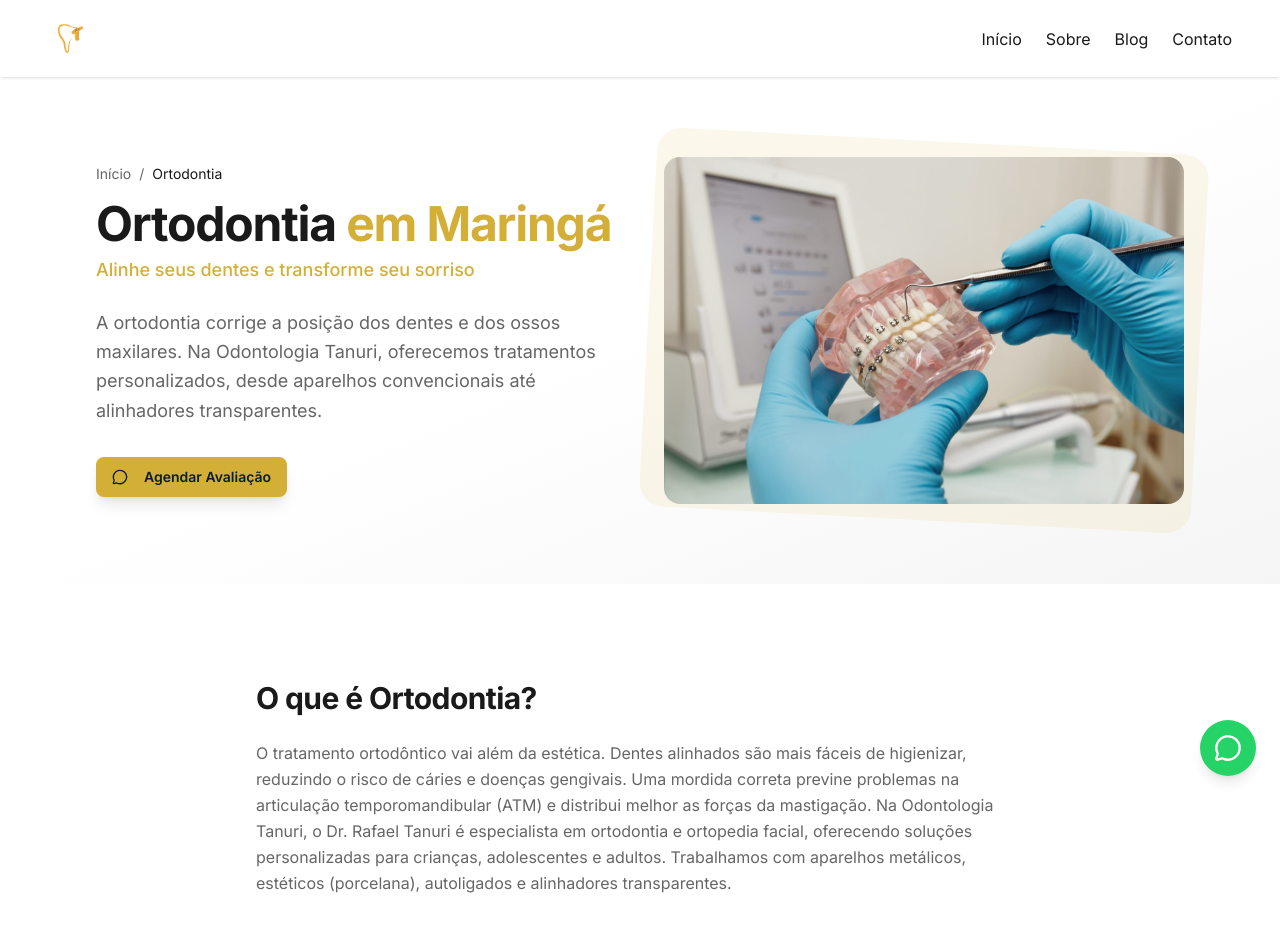
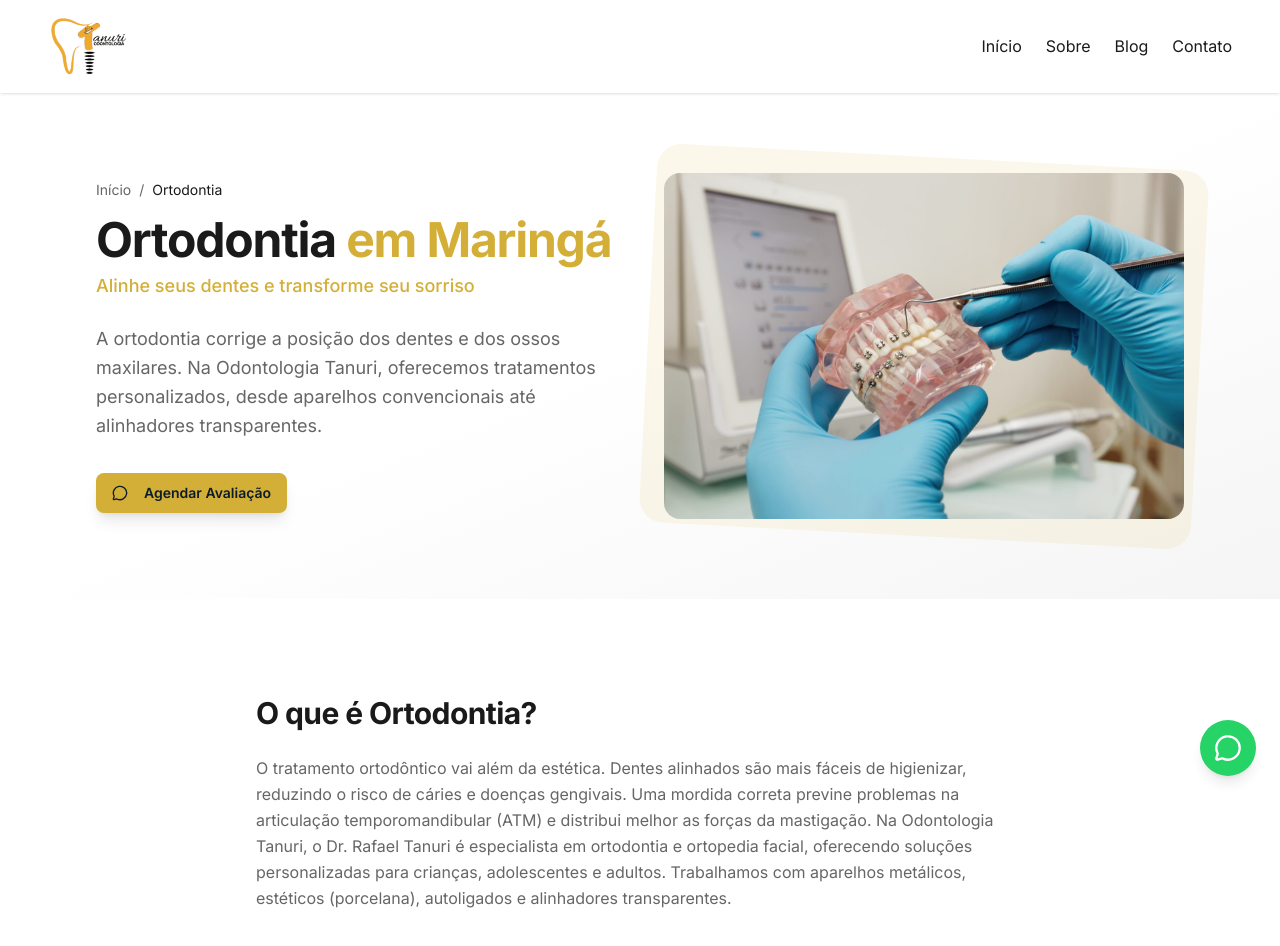
Before and after one commit to brunoMyguelDotCom/v0-odontologia-tanuri-website, a Next.js app: page /ortodontia-maringa in a window 1280 px wide. Shown: the top 946 px of the page. Built offline with nearby package versions, Linux system fonts and the light colour scheme.

Commit message:
v2.4 - FIX: logoheader

```diff
--- a/components/header.tsx
+++ b/components/header.tsx
@@ -21,9 +21,9 @@ export function Header() {
 
         <Link href="/" className="flex items-center">
           <Image
-            src="/images/logo.png"
+            src="/images/logo_header.png"
             alt="Odontologia Tanuri"
-            width={45}
+            width={80}
             height={40}
             priority
           />
```
Also changed, not shown: public/images/logo_header.png (added).
